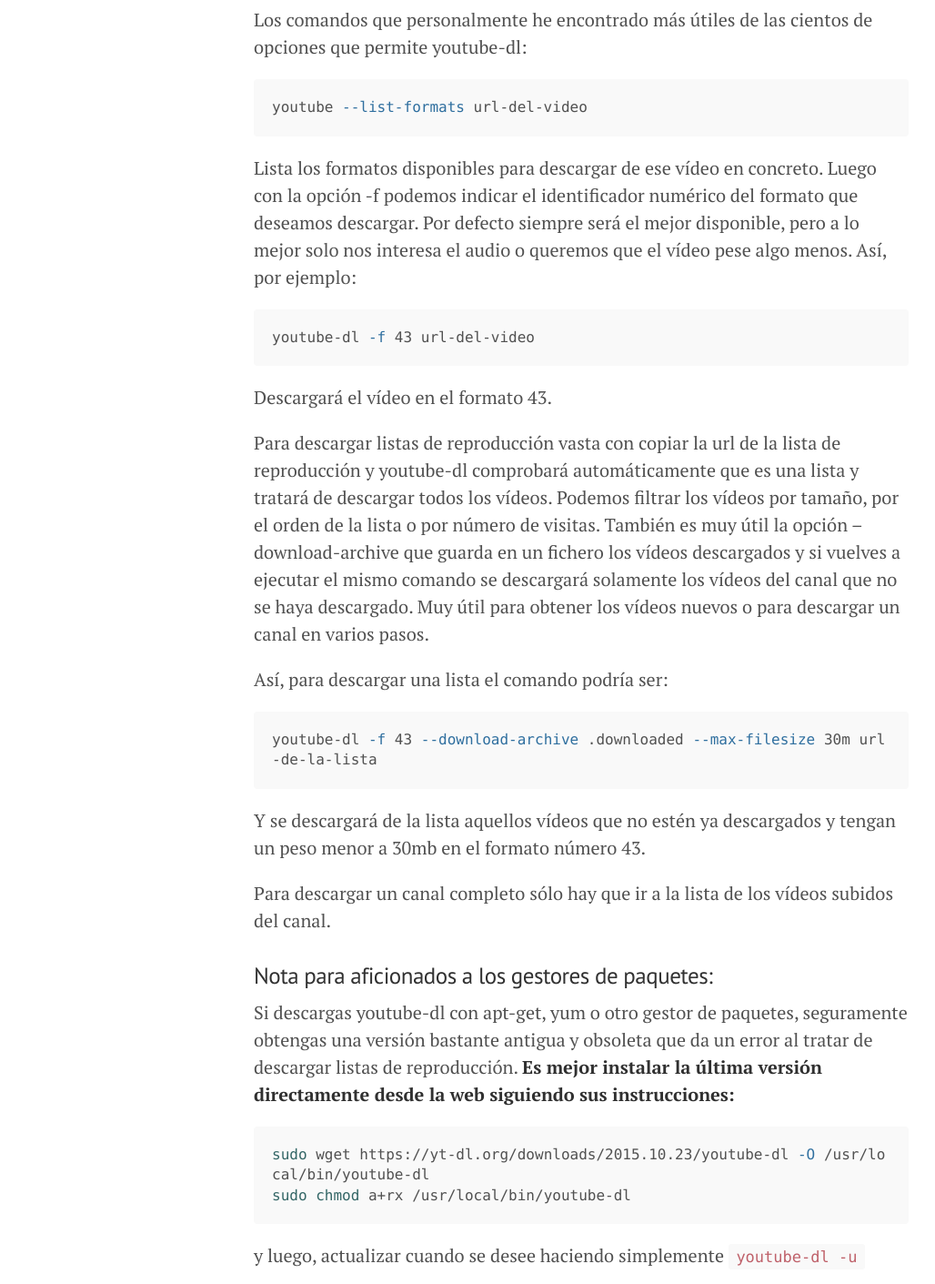
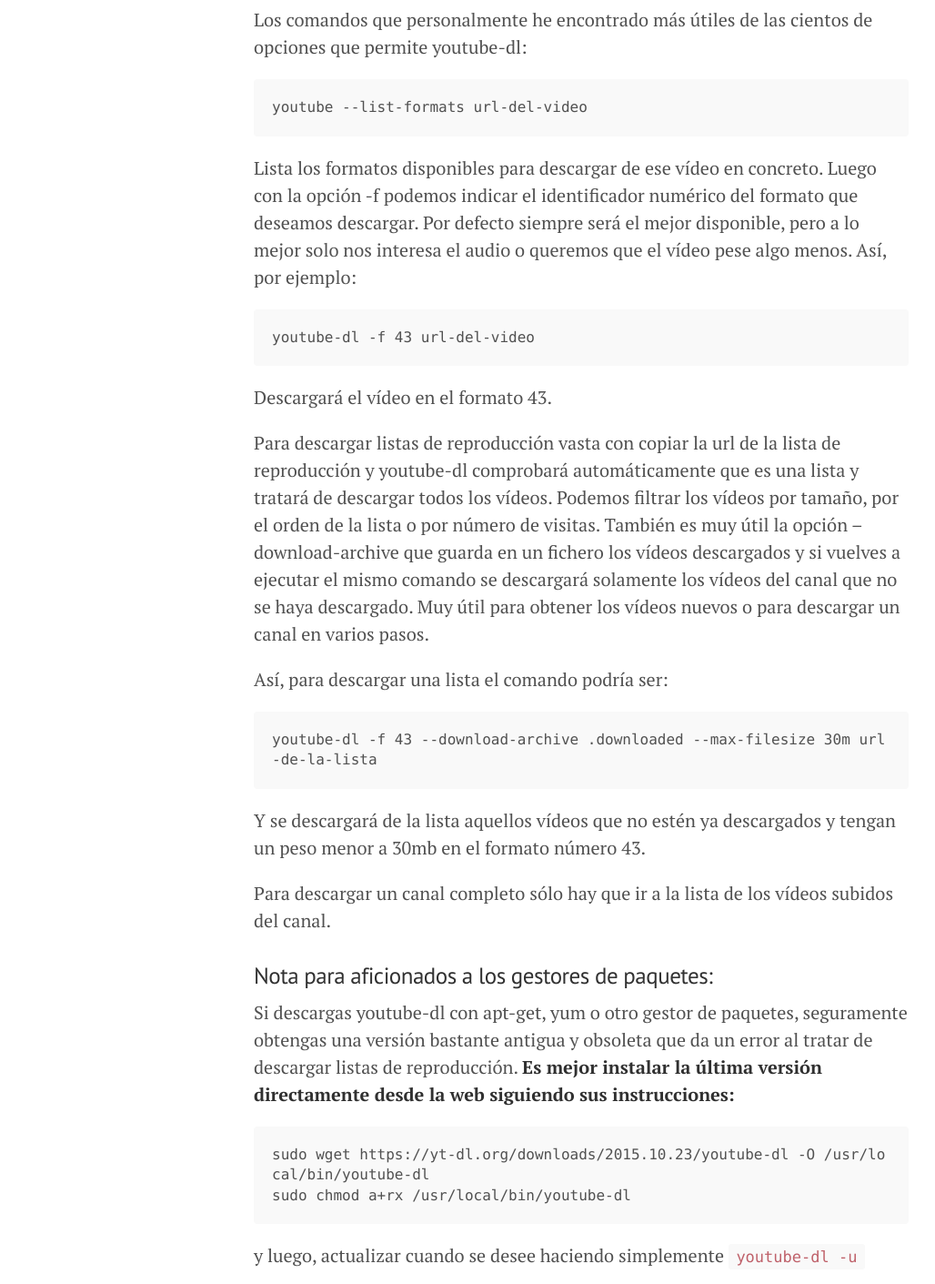
Before and after one commit to juanmirod/juanmirod.github.io, a Jekyll site: the page built from _posts/2015-10-23-descargar-un-canal-de-youtube-desde-l-nea-de-comandos.markdown, in a window 1280 px wide. Shown: the part 505-1916 px from the top of the page at 91% size, without its empty margins (1-1029 px from the left). Built offline with Jekyll 4.4.1, drawn with Linux system fonts in a browser that asks for light colours.

Commit message:
Update 2015-10-23-descargar-un-canal-de-youtube-desde-l-nea-de-comandos.markdown

````diff
--- a/_posts/2015-10-23-descargar-un-canal-de-youtube-desde-l-nea-de-comandos.markdown
+++ b/_posts/2015-10-23-descargar-un-canal-de-youtube-desde-l-nea-de-comandos.markdown
@@ -7,13 +7,13 @@
 
 Los comandos que personalmente he encontrado más útiles de las cientos de opciones que permite youtube-dl:
 
-```shell
+```
 youtube --list-formats url-del-video
 ```
 
 Lista los formatos disponibles para descargar de ese vídeo en concreto. Luego con la opción -f podemos indicar el identificador numérico del formato que deseamos descargar. Por defecto siempre será el mejor disponible, pero a lo mejor solo nos interesa el audio o queremos que el vídeo pese algo menos. Así, por ejemplo:
 
-```shell
+```
 youtube-dl -f 43 url-del-video
 ```
 
@@ -23,7 +23,7 @@
 
 Así, para descargar una lista el comando podría ser:
 
-```shell
+```
 youtube-dl -f 43 --download-archive .downloaded --max-filesize 30m url-de-la-lista
 ```
 
@@ -34,11 +34,11 @@
 ###Nota para aficionados a los gestores de paquetes:
 Si descargas youtube-dl con apt-get, yum o otro gestor de paquetes, seguramente obtengas una versión bastante antigua y obsoleta que da un error al tratar de descargar listas de reproducción. **Es mejor instalar la última versión directamente desde la web siguiendo sus instrucciones:**
 
-```shell
+```
 sudo wget https://yt-dl.org/downloads/2015.10.23/youtube-dl -O /usr/local/bin/youtube-dl
 sudo chmod a+rx /usr/local/bin/youtube-dl
 ```
 
 y luego, actualizar cuando se desee haciendo simplemente ``youtube-dl -u``
 
-¿Tienes alguna duda, comentario o corrección? Este post está en [github](https://github.com/juanmirod/juanmirod.github.io/blob/master/_posts/2015-10-16-sobre-coches-aut-nomos-y-la-siguiente-gran-crisis-de-empleo.markdown) y puedes contribuir a hacerlo más grande y mejor.
+¿Tienes alguna duda, comentario o corrección? Este post está en [github](https://github.com/juanmirod/juanmirod.github.io/blob/master/_posts/2015-10-23-descargar-un-canal-de-youtube-desde-l-nea-de-comandos.markdown) y puedes contribuir a hacerlo más grande y mejor.
````
